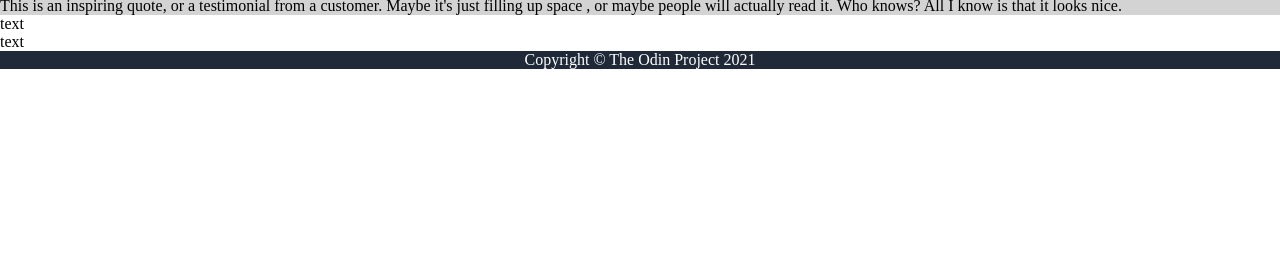
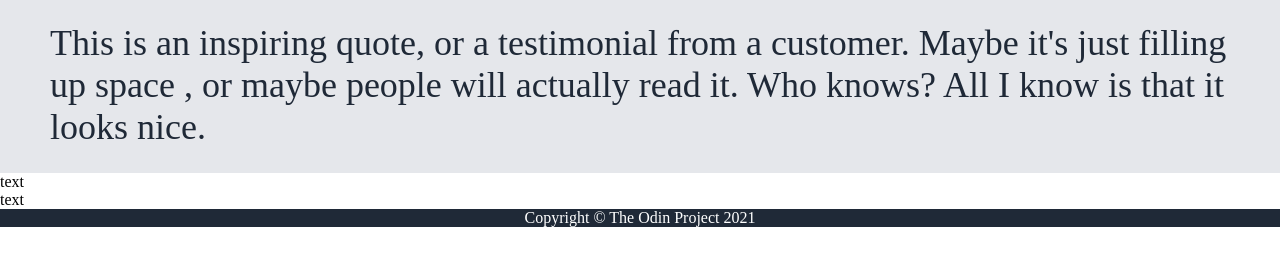
Before and after one commit to cesare-garcia/Odin-Landing-Page, a plain HTML site: page index.html in a window 1280 px wide. Shown: the part 154-420 px from the top of the page. Drawn offline with Linux system fonts and the light colour scheme.

Commit message:
Add properties to info-3 container which includes .inspiring-quote selector

```diff
--- a/style.css
+++ b/style.css
@@ -71,12 +71,19 @@ ul {
 } */
 
 .info-3 {
-    background-color: lightgrey;
+    background-color: #e5e7eb;
+    padding: 25px 50px;
+    display: flex;
+    justify-content: center;
+    align-items: center;
+
 }
 
-/* .inspiring-quote {
-
-} */
+.inspiring-quote {
+    font-size: 36px;
+    color: #1f2937;
+    font-style: light italic;
+}
 
 .info-4 {
     background-color: white;
```
